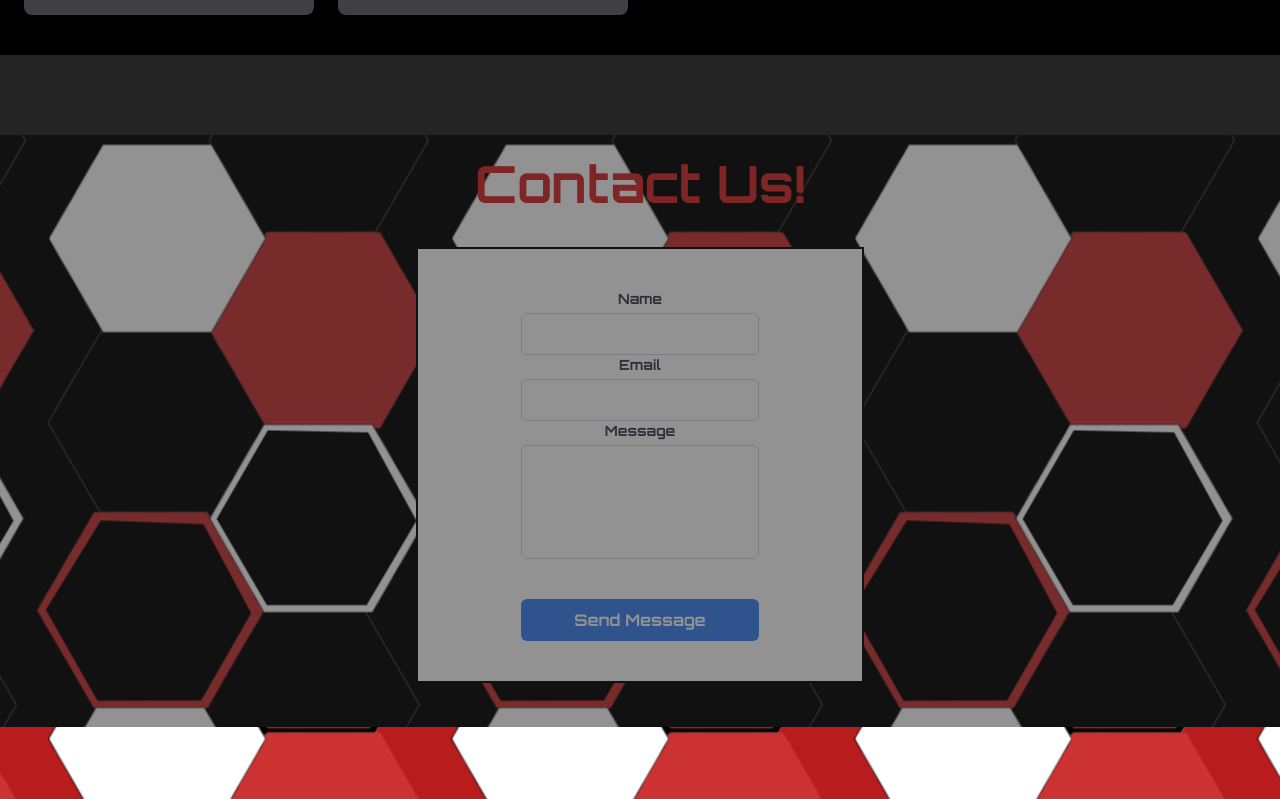
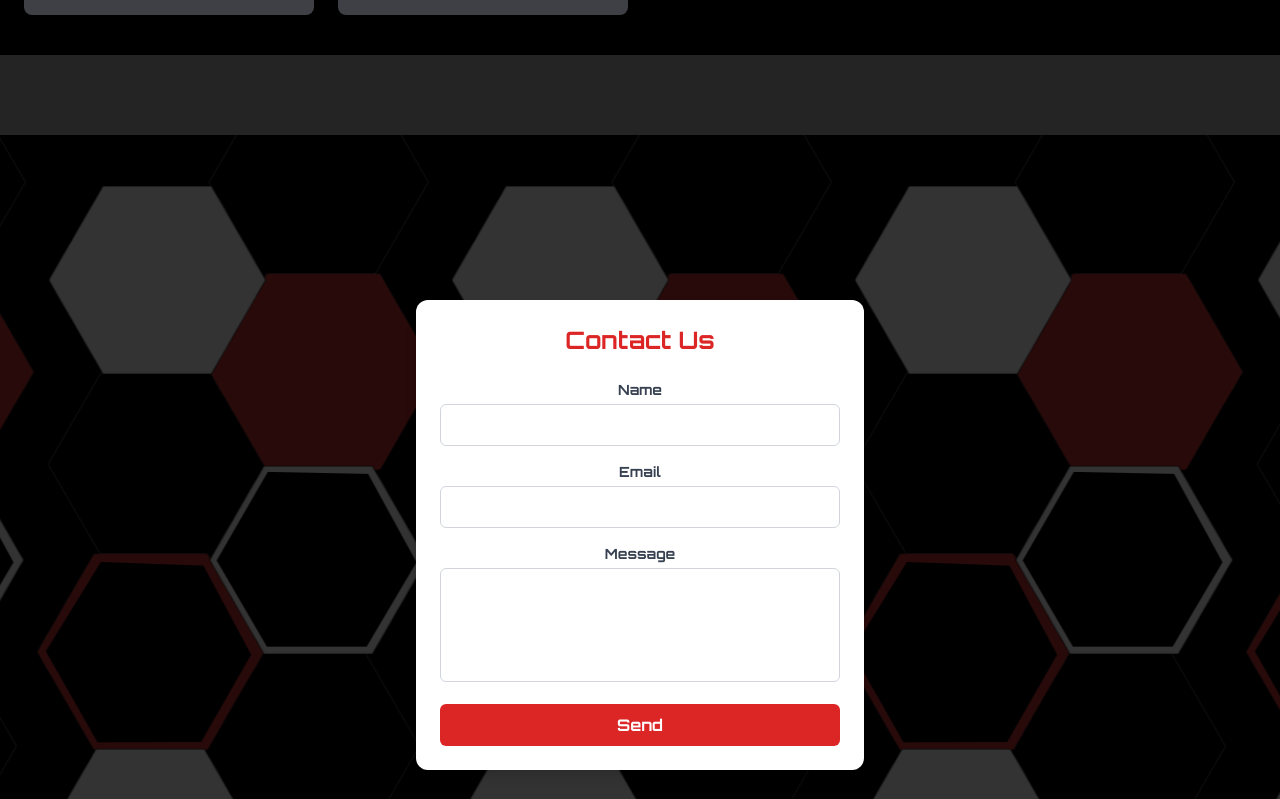
Before and after one commit to Perry512/585z, a React (Vite) app: page /585z/home in a window 1280 px wide. Shown: the part 3241-4040 px from the top of the page. Built offline with nearby package versions, Linux system fonts and the light colour scheme; some icons are missing.

Commit message:
[ADD] Function: Gave funcitonality to contactform

```diff
--- a/src/pages/ContactFormPage.tsx
+++ b/src/pages/ContactFormPage.tsx
@@ -1,33 +1,147 @@
+import { useRef, useState } from "react"
 import Layout from "../components/Layout"
 import hexes from "../assets/Hex_Example.png"
 
-export default function ContactFormPage () {
+type Status = "idle" | "loading" | "success" | "error";
+
+export default function ContactFormPage() {
+    const [status, setStatus] = useState<Status>("idle");
+    const formRef= useRef<HTMLFormElement | null>(null);
+    const [formData, setFormData] = useState({
+        name: "",
+        email: "",
+        message: "",
+        company: "",
+    });
+
+    function handleChange(
+        e: React.ChangeEvent<HTMLInputElement | HTMLTextAreaElement>
+    ) {
+        setFormData({ ...formData, [e.target.name]: e.target.value});
+    }
+
+    async function handleSubmit(e: React.FormEvent) {
+        e.preventDefault();
+
+        if (formData.company) return;
+
+        if(!formRef.current) return;
+
+        setStatus("loading");
+
+        const payload = new FormData(formRef.current);
+
+        try {
+            const res = await fetch(
+                "https://forminit.com/f/mwbrmk5053p",
+                {
+                    method: "POST",
+                    body: payload,
+                }
+            );
+
+            if (!res.ok) throw new Error("Failed");
+
+            setStatus("success");
+            setFormData({ name: "", email: "", message: "",  company: ""});
+        } catch {
+            setStatus("error");
+        }
+    }
+
     return(
         <Layout>
-            <div className='h-50vh w-100vh bg-black p-1 flex flex-col items-center justify-around opacity-50 bg-center pointer-events-none' id="contact" style={{ backgroundImage: `url(${hexes})`, backgroundPosition: "50% 20%"}}>
+            <section
+                className="relative min-h-screen bg-black flex items-center justify-center px-4"
+                style={{
+                    backgroundImage: `url(${hexes})`,
+                    backgroundPosition: "50% 20%",
+                }}
+            >
+                {/* Overlay */}
+                <div className="absolute inset-0 bg-black/80" />
 
-                {/* Contact form header */}
-                <div className="p-4 w-auto mb-5 flex flex-col items-center justify-center"> <h1 className="font-bold text-red-600"> Contact Us!</h1> </div>
+                <div className="relative z-10 w-full max-w-md bg-white rounded-xl shadow-lg p-6">
+                    <h1 className="text-2xl font-bold text-center text-red-600 mb-6">
+                        Contact Us
+                    </h1>
 
-                { /* Contact form */}
-                <div className="py-10 flex flex-row border-2 justify-center items-center border-black w-4/5 max-w-md mx-auto bg-white mb-10">
-                    <form>
+                    {status === "success" && (
+                        <p className="mb-4 text-green-600 text-center">
+                            Message Sent Successfully!
+                        </p>
+                    )}
+
+                    {status === "error" && (
+                        <p className="mb-4 text-red-600 text-center">
+                            Something went wrong, please try again
+                        </p>
+                    )}
+
+                    <form ref={formRef} onSubmit={handleSubmit} className="space-y-4">
+                        {/* Hidden */}
+                        <input
+                            type="text"
+                            name="company"
+                            value={formData.company}
+                            onChange={handleChange}
+                            className="hidden"
+                            tabIndex={-1}
+                            autoComplete="off"
+                        />
+
+                        <input type="hidden" name="_subject" value="New Contact Form Submission" />
+                        <input type="hidden" name="_captcha" value="true" />
+
                         <div>
-                            <label htmlFor="name" className="block text-sm font-medium text-gray-700"> Name </label>
-                            <input type="text" id="name" name="name" className="mt-1 block w-full p-2 border border-gray-300 rounded-md focus:outline-none focus:ring-2 focus:ring-blue-500" />
+                            <label className="block text-sm font-medium text-gray-700">
+                                Name
+                            </label>
+                            <input
+                                required
+                                type="text"
+                                name="name"
+                                value={formData.name}
+                                onChange={handleChange}
+                                className="mt-1 w-full rounded-md border border-gray-300 p-2 focus:ring-2 focus:ring-red-500"
+                            />
                         </div>
                         <div>
-                            <label htmlFor="email" className="block text-sm font-medium text-gray-700">Email</label>
-                            <input type="email" id="email" name="email" className="mt-1 block w-full p-2 border border-gray-300 rounded-md focus:outline-none focus:ring-2 focus:ring-blue-500" />
+                            <label className="block text-sm font-medium text-gray-700">
+                                Email
+                            </label>
+                            <input
+                                required
+                                type="email"
+                                name="email"
+                                value={formData.email}
+                                onChange={handleChange}
+                                className="mt-1 w-full rounded-md border border-gray-300 p-2 focus:ring-2 focus:ring-red-500"
+                            />
                         </div>
-                        <div className="mb-10">
-                            <label htmlFor="message" className="block text-sm font-medium text-gray-700">Message</label>
-                            <textarea id="message" rows={4} className="mt-1 block w-full p-2 border border-gray-300 rounded-md focus:outline-none focus:ring-2 resize-none focus:ring-blue-500"></textarea>
+                        <div>
+                            <label className="block text-sm font-medium text-gray-700">
+                                Message
+                            </label>
+                            <textarea
+                                required
+                                name="message"
+                                rows={4}
+                                value={formData.message}
+                                onChange={handleChange}
+                                className="mt-1 w-full rounded-md border border-gray-300 p-2 resize-none focus:ring-2 focus:ring-red-500"
+                            />
                         </div>
-                        <button type="submit" className="w-full bg-blue-500 hover:bg-blue-600 text-white font-bold py-2 px-4 rounded-md">Send Message</button>
+                        <button
+                            type="submit"
+                            disabled={status === "loading"}
+                            className="w-full bg-red-600 hover:bg-red-700 text-white font-bold py-2 rounded-md transition disabled:opacity-50"
+                        >
+                            {status === "loading" ? "Sending..." : "Send"}
+                        </button>
                     </form>
                 </div>
-            </div>
+            </section>
         </Layout>
     )
 }
```
